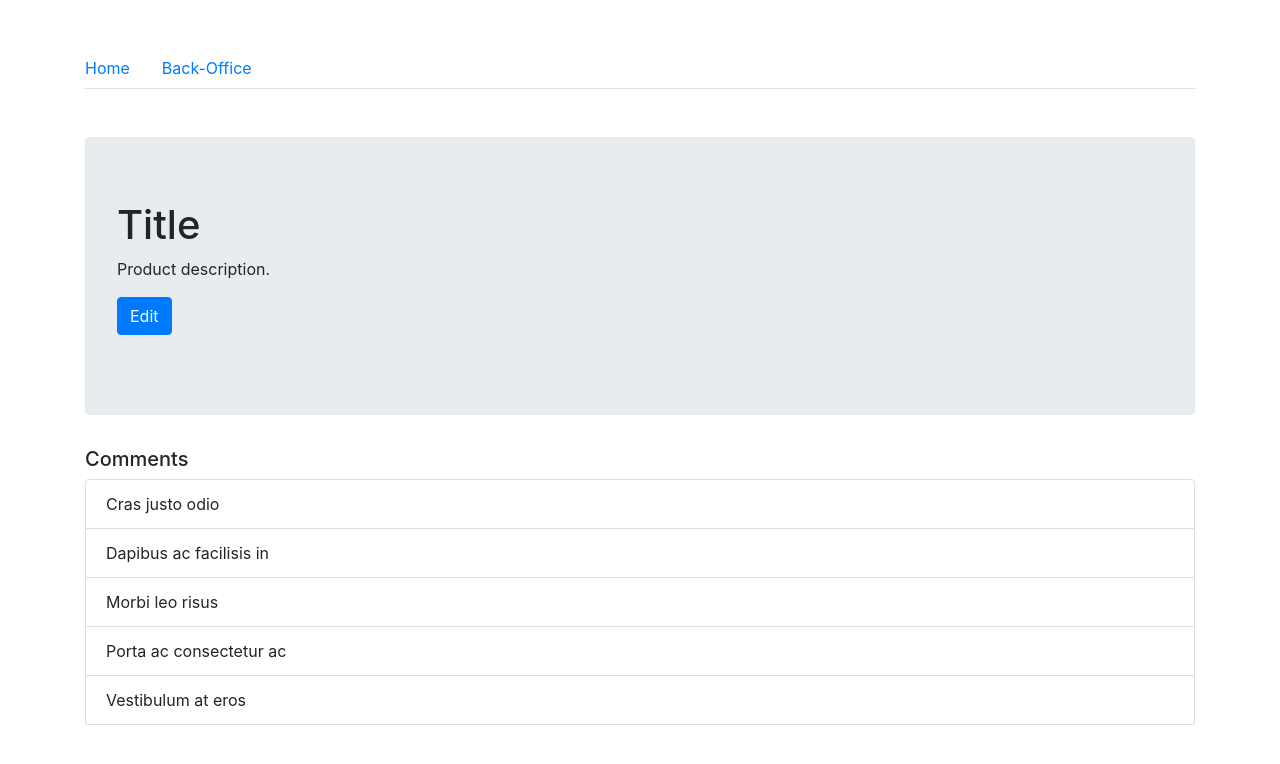
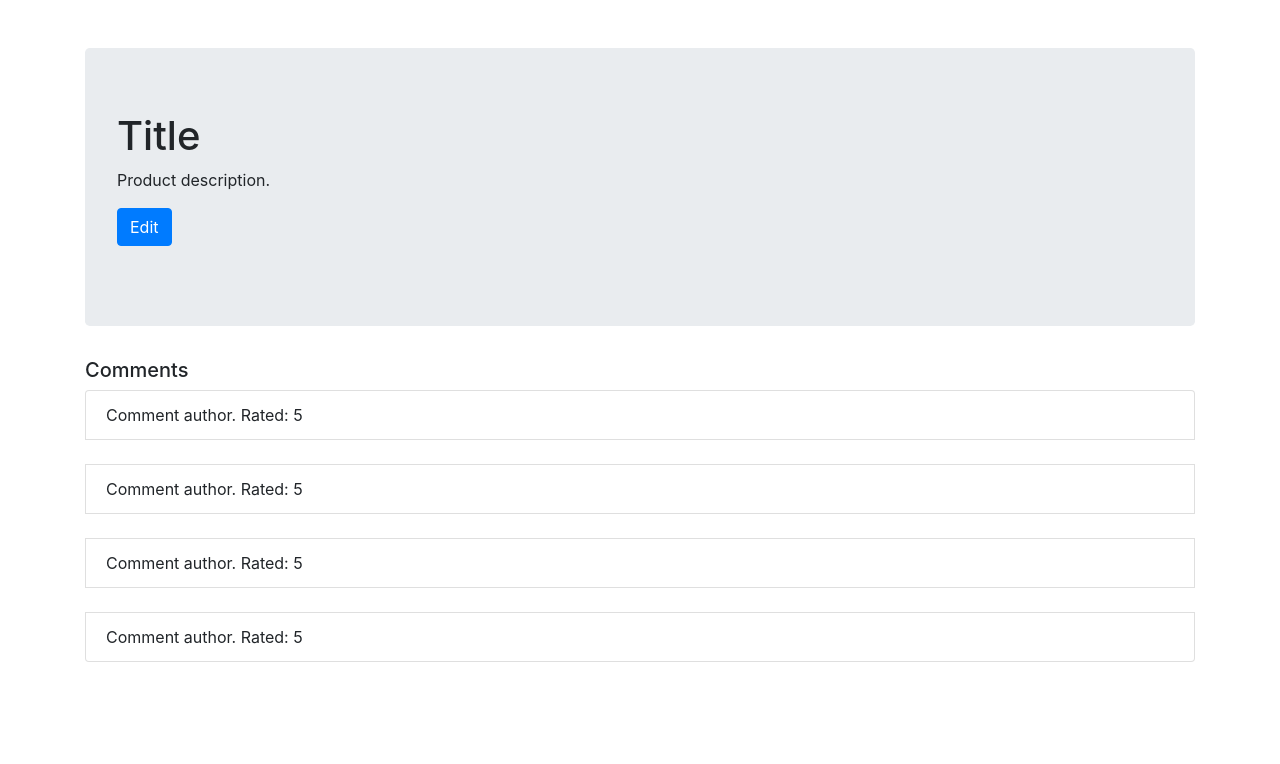
Before and after one commit to obimorgan/M5-D5, a React (Create React App) app in the folder frontend/: page /back-office in a window 1280 px wide. Shown: the top 764 px of the page. Built offline with nearby package versions, Linux system fonts and the light colour scheme.

Commit message:
super minor changes.

```diff
--- a/frontend/src/App.js
+++ b/frontend/src/App.js
@@ -9,7 +9,6 @@ import { BrowserRouter, Routes, Route } from "react-router-dom"
 function App() {
   return (
     <BrowserRouter>
-    <NavBar/>
       <Routes>
         <Route path="/" element={<Homepage/>}></Route>
         <Route path="/single-product" exact={true} element={<SingleProductPage/>}></Route>
--- a/frontend/src/Components/Comments/CommentsItems.jsx
+++ b/frontend/src/Components/Comments/CommentsItems.jsx
@@ -3,13 +3,14 @@ import { ListGroup } from "react-bootstrap";
 const CommentsItems = () => {
     return (
         <>
-
             <ListGroup>
-                <ListGroup.Item>Cras justo odio</ListGroup.Item>
-                <ListGroup.Item>Dapibus ac facilisis in</ListGroup.Item>
-                <ListGroup.Item>Morbi leo risus</ListGroup.Item>
-                <ListGroup.Item>Porta ac consectetur ac</ListGroup.Item>
-                <ListGroup.Item>Vestibulum at eros</ListGroup.Item>
+                <ListGroup.Item>Comment author. Rated: 5</ListGroup.Item>
+                <br />
+                <ListGroup.Item>Comment author. Rated: 5</ListGroup.Item>
+                <br />
+                <ListGroup.Item>Comment author. Rated: 5</ListGroup.Item>
+                <br />
+                <ListGroup.Item>Comment author. Rated: 5</ListGroup.Item>
             </ListGroup>
         </>
     )
--- a/frontend/src/Components/Homepage/Homepage.jsx
+++ b/frontend/src/Components/Homepage/Homepage.jsx
@@ -1,14 +1,23 @@
-import { Container, Row } from "react-bootstrap"
+import { Container, Navbar, } from "react-bootstrap"
 import ProductItem from "../Products/ProductItem"
+import NavBar from "../NavBar/NavBar"
 
 
 const Homepage = () => {
     return (
         <Container>
+            <NavBar/>
             <h3>Products</h3>
-            <Row>
-                <ProductItem/>
-            </Row>
+            <div className="d-flex justifiy-content-around flex-wrap">
+                <ProductItem />
+                <ProductItem />
+                <ProductItem />
+                <ProductItem />
+                <ProductItem />
+                <ProductItem />
+                <ProductItem />
+                <ProductItem />
+            </div>
         </Container>
     )
 }
--- a/frontend/src/Components/Products/FetchProducts.jsx
+++ b/frontend/src/Components/Products/FetchProducts.jsx
@@ -31,9 +31,7 @@ const FetchProducts = () => {
     };
     return (
         <>
-
             <ProductItem products={products} />
-
         </>
         // <>
         //     {products && products.map(p =>
--- a/frontend/src/Components/Products/ProductItem.jsx
+++ b/frontend/src/Components/Products/ProductItem.jsx
@@ -1,14 +1,14 @@
 import { Card, Button } from 'react-bootstrap'
-// import { useNavigate } from 'react-router-dom'
 import { Link } from 'react-router-dom'
 
 const ProductItem = ({ products }) => {
-    // const navigate = useNavigate()
+
     return (
         <>
-            {products && products.map(product =>
-                <Card style={{ width: '18rem' }} className="m-1 fluid-image">
-                    <Card.Img variant="top" src="holder.js/100px180" />
+            {/* {products && products.map(product => */}
+
+                <Card style={{ width: '16rem' }} className="m-1">
+                    <Card.Img variant="top" src="https://unsplash.com/photos/PDX_a_82obo"/>
                     <Card.Body>
                         <Card.Title>Card Title</Card.Title>
                         <Card.Text>
@@ -22,7 +22,8 @@ const ProductItem = ({ products }) => {
                         </Link>
                     </Card.Body>
                 </Card>
-            )}
+
+            {/* )} */}
         </>
 
     )
--- a/frontend/src/Components/Products/SingleProductPage.jsx
+++ b/frontend/src/Components/Products/SingleProductPage.jsx
@@ -7,7 +7,8 @@ const SingleProductPage = () => {
     return (
         <>
             <Container>
-                <Jumbotron>
+                <div className="my-5">
+                <Jumbotron >
                     <h1>Title</h1>
                     <p>
                         Product description.
@@ -20,6 +21,7 @@ const SingleProductPage = () => {
                 </Jumbotron>
                 <h5>Comments</h5>
                 <CommentsItems />
+                </div>
             </Container>
         </>
     )
```
